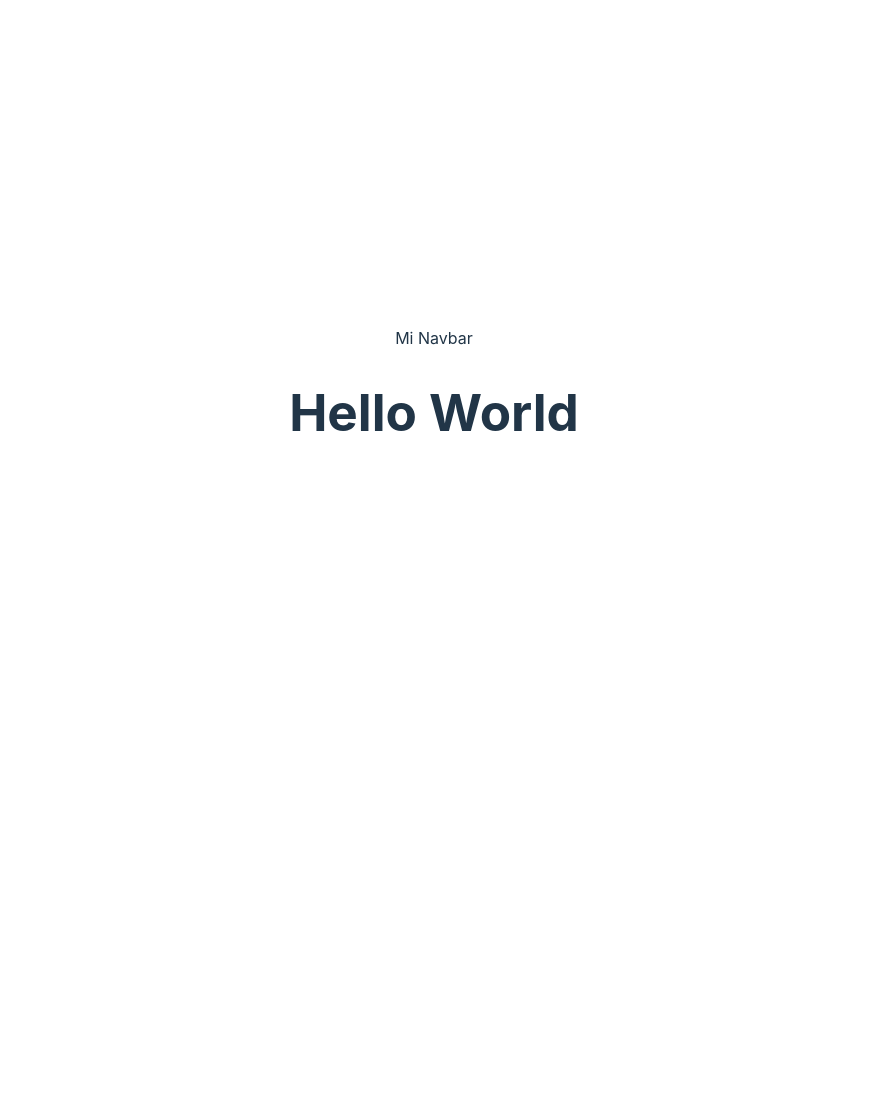
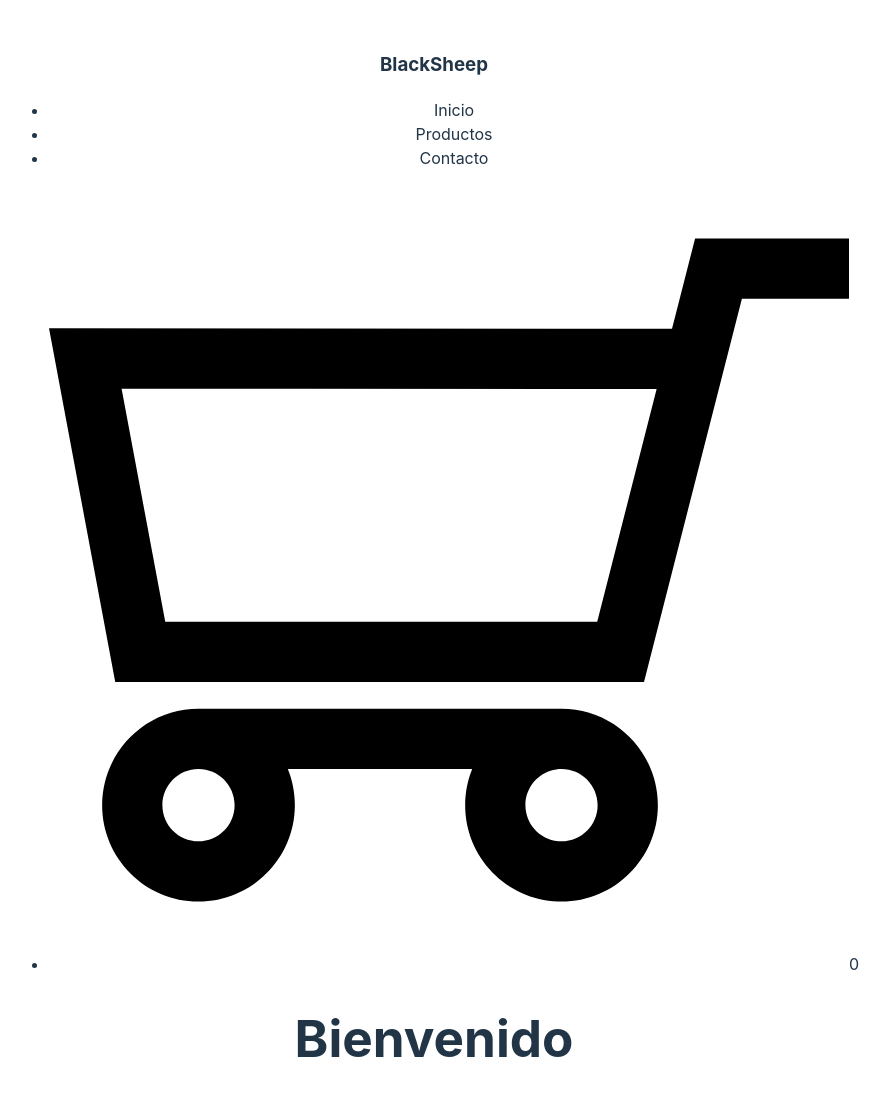
Before and after one commit to manuBassi13/proyecto-react-js, a React (Vite) app: page / in a window 1280 px wide. Shown: the top 1096 px of the page, without its empty margins (206-1096 px from the left). Before the commit the page ends 800 px from the top, so only its background shows below. Built offline with nearby package versions, Linux system fonts and the light colour scheme.

Commit message:
NavBar + ItemListContainer + CartWidget

```diff
--- a/src/App.jsx
+++ b/src/App.jsx
@@ -1,13 +1,12 @@
 import './App.css'
-import './Navbar.jsx'
-import Navbar from './Navbar.jsx'
-
+import NavBar from './components/NavBar/Navbar.jsx'
+import ItemListContainer from './components/ItemListContainer/ItemListContainer.jsx'
 function App() {
 
   return (
     <>
-      <Navbar/>
-      <h1>Hello World</h1>
+      <NavBar/>
+      <ItemListContainer greeting={'Bienvenido'}/>
     </>
 
   )
--- a/src/Navbar.jsx
+++ /dev/null
@@ -1,10 +0,0 @@
-
-const Navbar = () =>{
-    return (
-        <nav>
-            Mi Navbar
-        </nav>
-    )
-}
-
-export default Navbar;
--- /dev/null
+++ b/src/components/CartWidget/CartWidget.jsx
@@ -0,0 +1,13 @@
+import cart from './assets/cart.svg'
+
+const CartWidget = () => {
+    return(
+        <div>
+            <img src={cart} alt="cart-widget" className="cart-svg"/>
+            0
+        </div>
+
+    )
+}
+
+export default CartWidget
--- /dev/null
+++ b/src/components/ItemListContainer/ItemListContainer.jsx
@@ -0,0 +1,13 @@
+// eslint-disable-next-line react/prop-types
+const ItemListContainer = ({ greeting }) => {
+    return(
+        <div>
+            <h1>
+                { greeting }
+            </h1>
+        </div>
+
+    )
+}
+
+export default ItemListContainer
--- /dev/null
+++ b/src/components/NavBar/Navbar.jsx
@@ -0,0 +1,19 @@
+import CartWidget from "../CartWidget/CartWidget.jsx"
+
+const NavBar = () => {
+    return (
+        <nav>
+            <h3>BlackSheep</h3>
+            <div>
+                <ul className="nav-list">
+                    <li>Inicio</li>
+                    <li>Productos</li>
+                    <li>Contacto</li>
+                    <li><CartWidget/></li>
+                </ul>
+            </div>
+        </nav>
+    )
+}
+
+export default NavBar
```
Also changed, not shown: src/components/CartWidget/assets/cart.svg (added).
